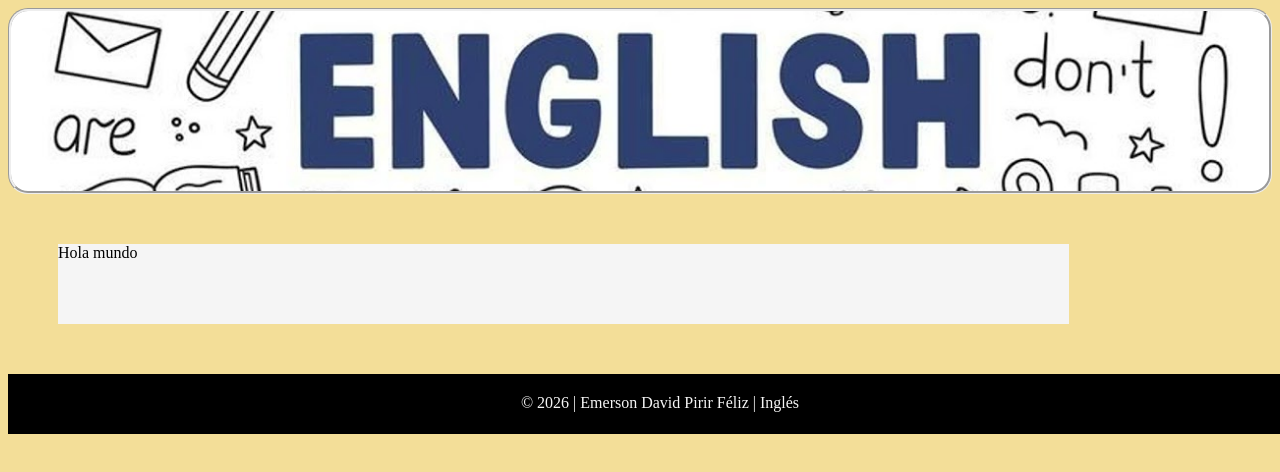
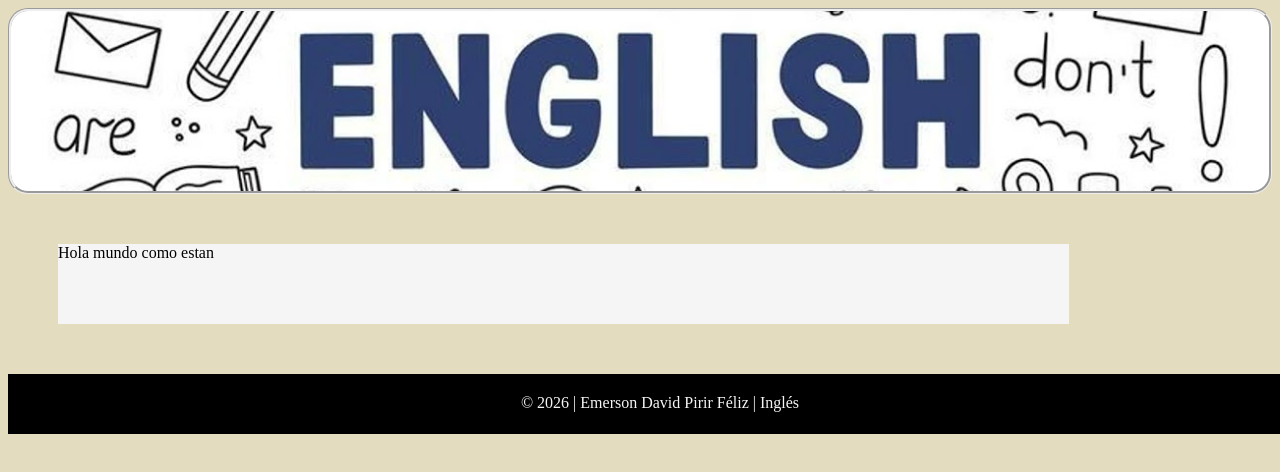
Before and after one commit to piriremerson04-eng/ingles, a plain HTML site: page index.html in a window 1280 px wide. Shown: the top 472 px of the page. Drawn offline with Linux system fonts and the light colour scheme.

Commit message:
haciendo tarea de ingles

```diff
--- a/index.html
+++ b/index.html
@@ -11,7 +11,7 @@
     <section class="barra"></section>
 
     <div class="caja1">
-        <p>Hola mundo</p>
+        <p>Hola mundo como estan </p>
     </div>
     <div class="caja2"></div>
     <div class="caja3"></div>
--- a/styles.css
+++ b/styles.css
@@ -1,5 +1,5 @@
 body{
-        background-color:rgba(238, 206, 101, 0.668);
+        background-color:rgb(228, 220, 191);
 }
 
 section{
```
